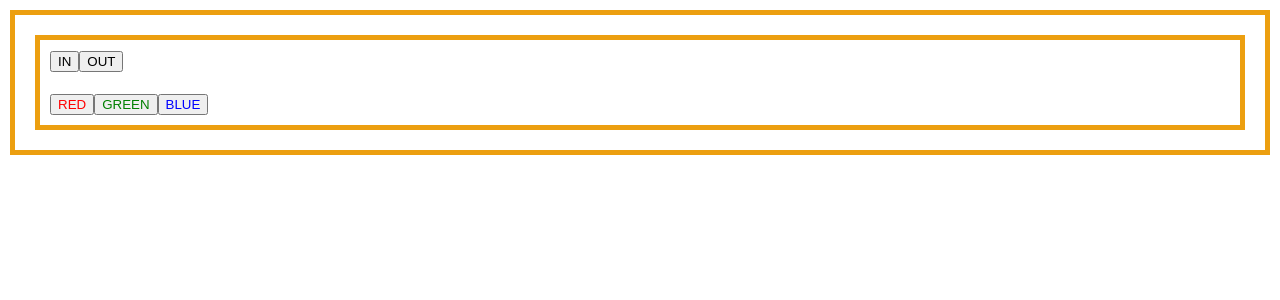
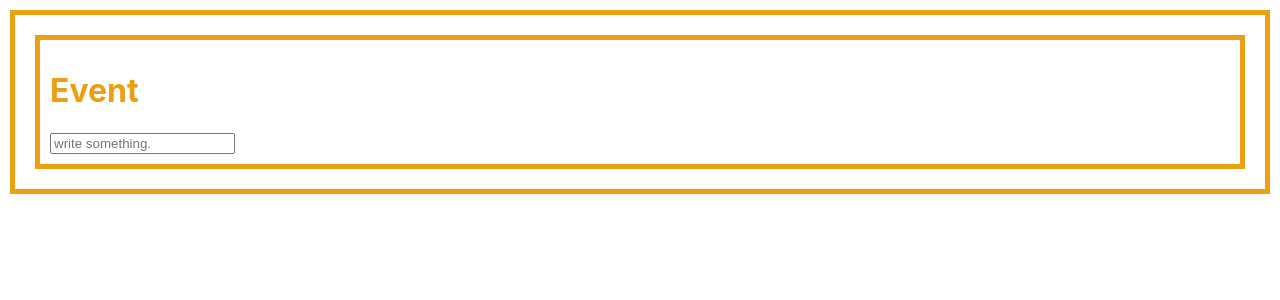
Before and after one commit to songdoing/react-notes, a React (Create React App) app: page / in a window 1280 px wide. Shown: the top 300 px of the page. Built offline with nearby package versions, Linux system fonts and the light colour scheme.

Commit message:
event handling in class style

```diff
--- a/src/App.js
+++ b/src/App.js
@@ -1,9 +1,9 @@
 import React from 'react';
-import Say from './Say';
+import EventPractice from './EventPractice';
 import './App.css';
 
 const App = () => {
-  return <Say></Say>;
+  return <EventPractice></EventPractice>;
 };
 
 export default App;
--- /dev/null
+++ b/src/EventPractice.js
@@ -0,0 +1,21 @@
+import React, { Component } from 'react';
+
+class EventPractice extends Component {
+
+    render() {
+        return (
+            <div>
+                <h1>Event</h1>
+                <input type = "text" name="message" placeholder="write something."
+                        onChange = {
+                            (e) => {
+                                console.log(e.target.value);
+                            }
+                        }
+                />
+            </div>
+        );
+    }
+}
+
+export default EventPractice;
```
